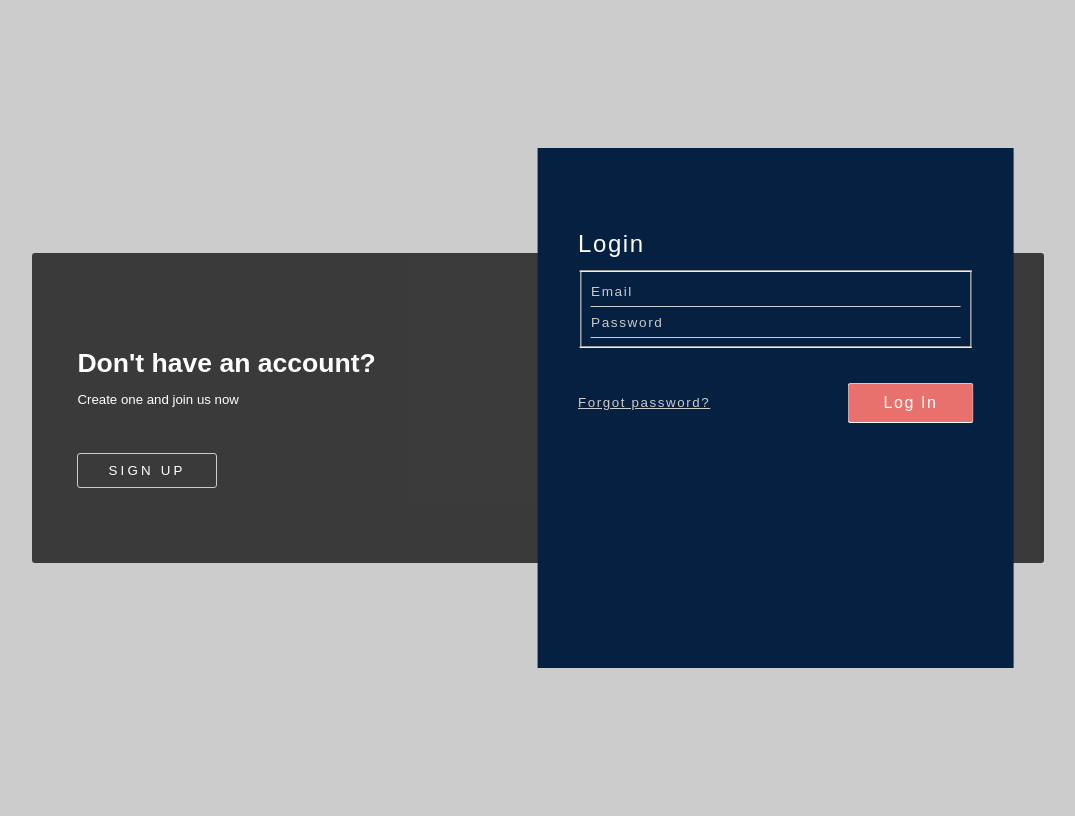
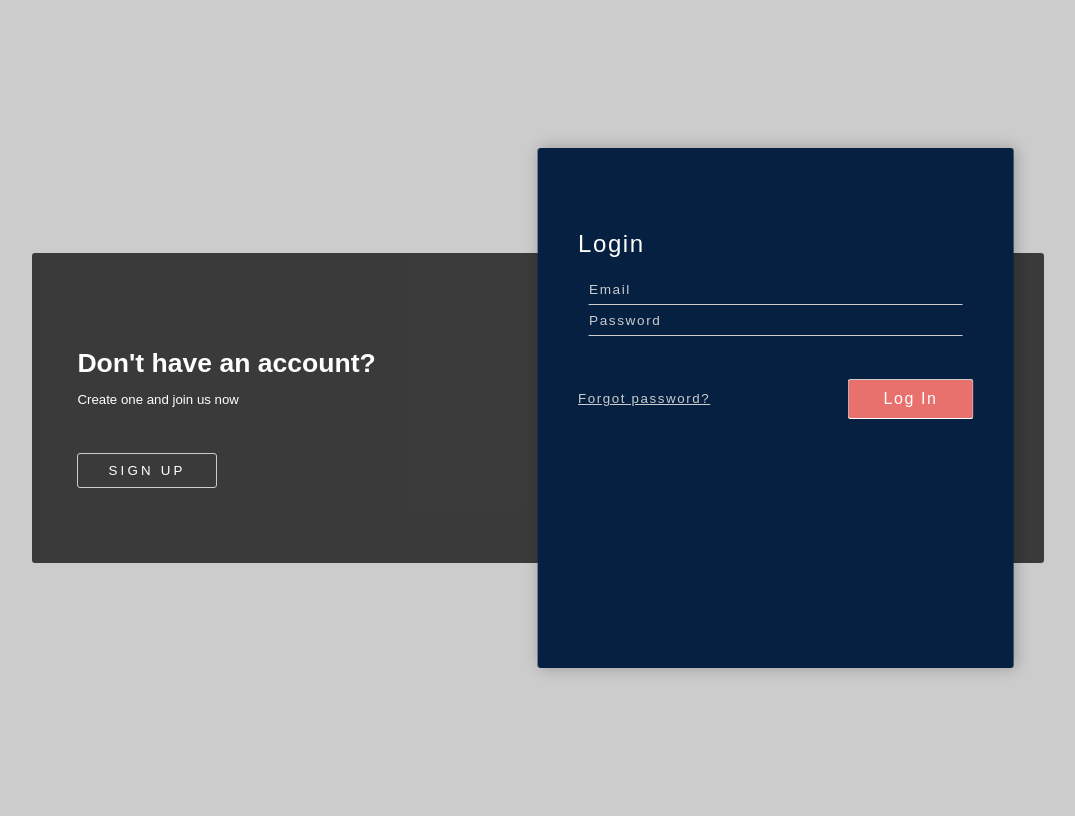
Before and after one commit to adarshm07/sms, a PHP site: page /test.html in a window 1280 px wide. Shown: the whole page, without its empty margins (102-1177 px from the left). Run offline with PHP 8.4, Linux system fonts and the light colour scheme.

Commit message:
Login and Signup page CSS updated
Borders updated.

```diff
--- a/main_final.css
+++ b/main_final.css
@@ -218,8 +218,8 @@ input::placeholder {
   width: calc(50% - 30px);
   min-height: 520px;
   background-color: rgb(6, 32, 66);
-  /*border-radius: 3px;*/
-  /*box-shadow: 2px 0 15px rgba(0, 0, 0, 0.25);*/
+  border-radius: 3px;
+  box-shadow: 2px 0 15px rgba(0, 0, 0, 0.25);
   overflow: hidden;
   -webkit-transform: translate3d(100%, -50%, 0);
           transform: translate3d(100%, -50%, 0);
@@ -370,3 +370,6 @@ input:-webkit-autofill, textarea:-webkit-autofill, select:-webkit-autofill {
 textarea: {
   color: #fff;
 }
+.forms_fieldset {
+  border-width: 0px;
+}
```
